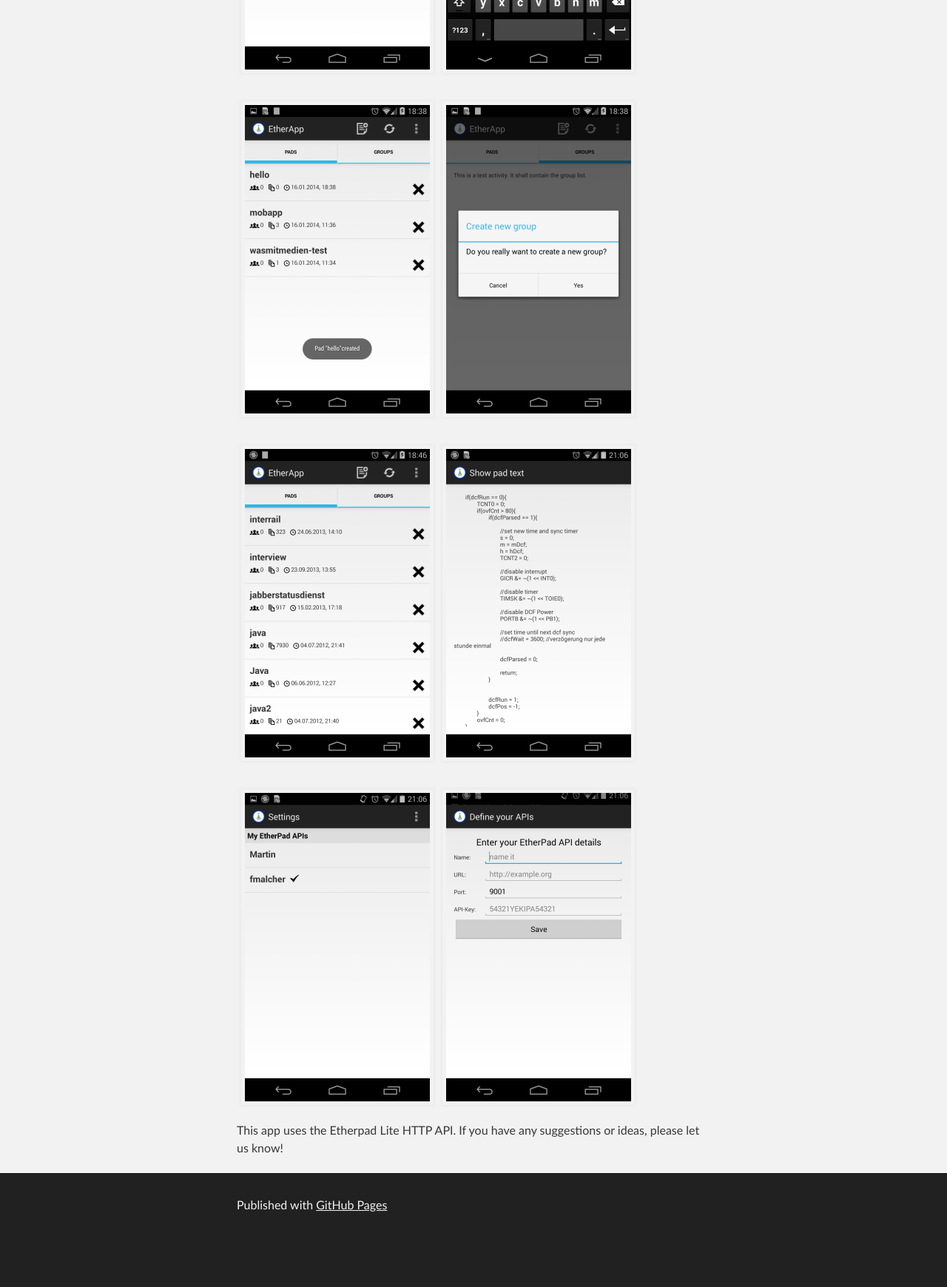
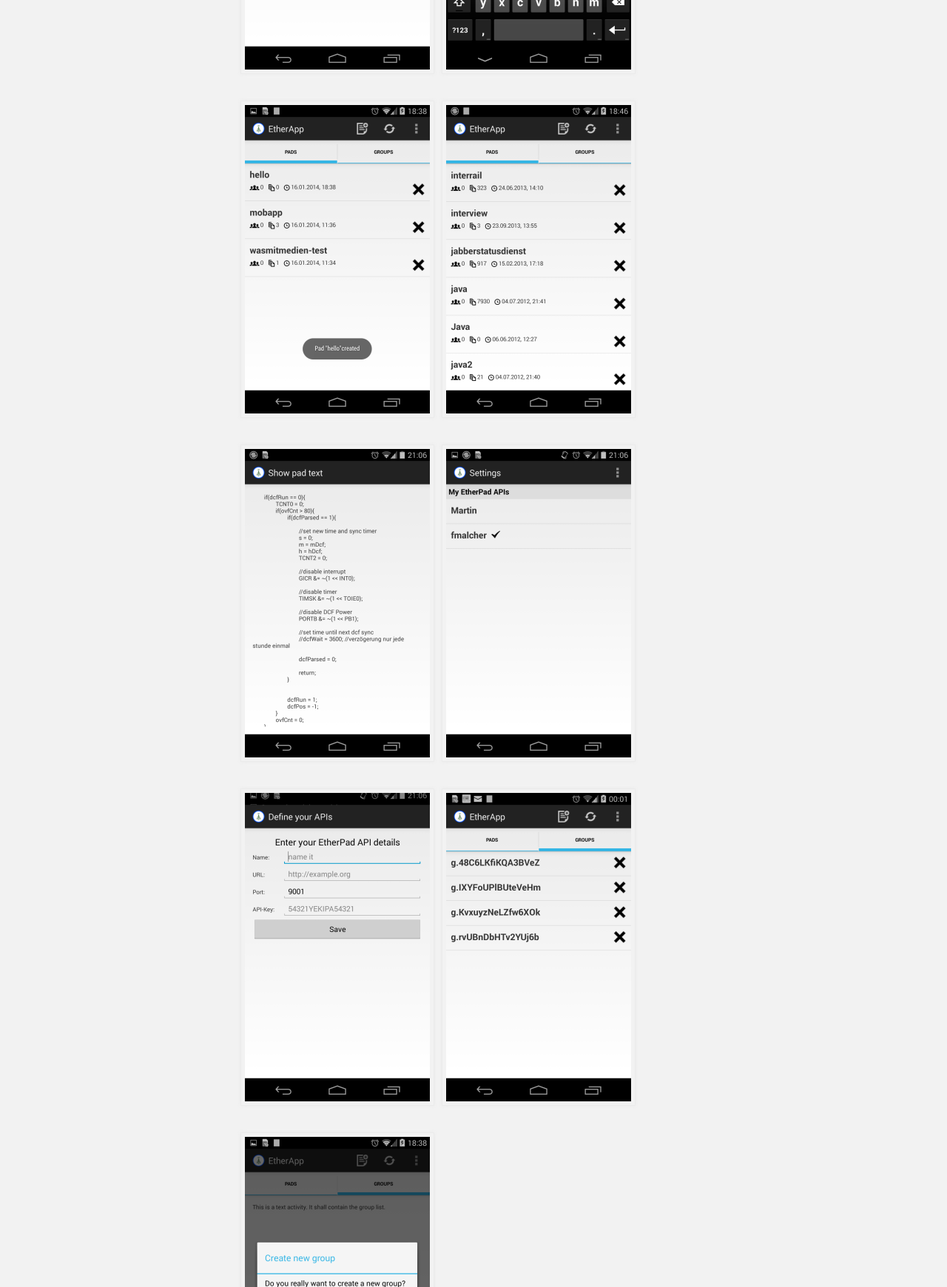
Before and after one commit to EtherApp/EtherApp.github.io, a plain HTML site: page index.html in a window 1280 px wide. Shown: the part 1060-2800 px from the top of the page at 74% size. Before the commit the page ends 2736 px from the top, so only its background shows below. Drawn offline with Linux system fonts and the light colour scheme.

Commit message:
Adding a new screenshot :)

```diff
--- a/index.html
+++ b/index.html
@@ -51,6 +51,14 @@
           </li>
 
           <li>
+            list of groups
+          </li>
+
+          <li>
+            create groups
+          </li>
+
+          <li>
             further information about pads
           </li>
 
@@ -63,14 +71,6 @@
         <a name="planned-features" class="anchor" href="#planned-features"><span class="octicon octicon-link"></span></a>Planned features</h4>
 
         <ul>
-          <li>
-            list of groups
-          </li>
-
-          <li>
-            create groups
-          </li>
-
           <li>
             adding pads to groups
           </li>
@@ -88,19 +88,22 @@
             <a target="_blank" href="images/etherapp3.png"><img src="images/etherapp_klein3.png" alt="screenshot 3"></a>
           </div>
           <div class="thumbnail">
-            <a target="_blank" href="images/etherapp4.png"><img src="images/etherapp_klein4.png" alt="screenshot 4"></a>
+            <a target="_blank" href="images/etherapp5.png"><img src="images/etherapp_klein5.png" alt="screenshot 4"></a>
           </div>
           <div class="thumbnail">
-            <a target="_blank" href="images/etherapp5.png"><img src="images/etherapp_klein5.png" alt="screenshot 5"></a>
+            <a target="_blank" href="images/etherapp6.png"><img src="images/etherapp_klein6.png" alt="screenshot 5"></a>
           </div>
           <div class="thumbnail">
-            <a target="_blank" href="images/etherapp6.png"><img src="images/etherapp_klein6.png" alt="screenshot 6"></a>
+            <a target="_blank" href="images/etherapp7.png"><img src="images/etherapp_klein7.png" alt="screenshot 6"></a>
           </div>
           <div class="thumbnail">
-            <a target="_blank" href="images/etherapp7.png"><img src="images/etherapp_klein7.png" alt="screenshot 7"></a>
+            <a target="_blank" href="images/etherapp8.png"><img src="images/etherapp_klein8.png" alt="screenshot 7"></a>
           </div>
           <div class="thumbnail">
-            <a target="_blank" href="images/etherapp8.png"><img src="images/etherapp_klein8.png" alt="screenshot 8"></a>
+            <a target="_blank" href="images/etherapp9.png"><img src="images/etherapp_klein9.png" alt="screenshot 8"></a>
+          </div>
+          <div class="thumbnail">
+            <a target="_blank" href="images/etherapp4.png"><img src="images/etherapp_klein4.png" alt="screenshot 9"></a>
           </div>
 
         <p class="text_line">
```
Also changed, not shown: images/etherapp9.png (added), images/etherapp_klein9.png (added).
